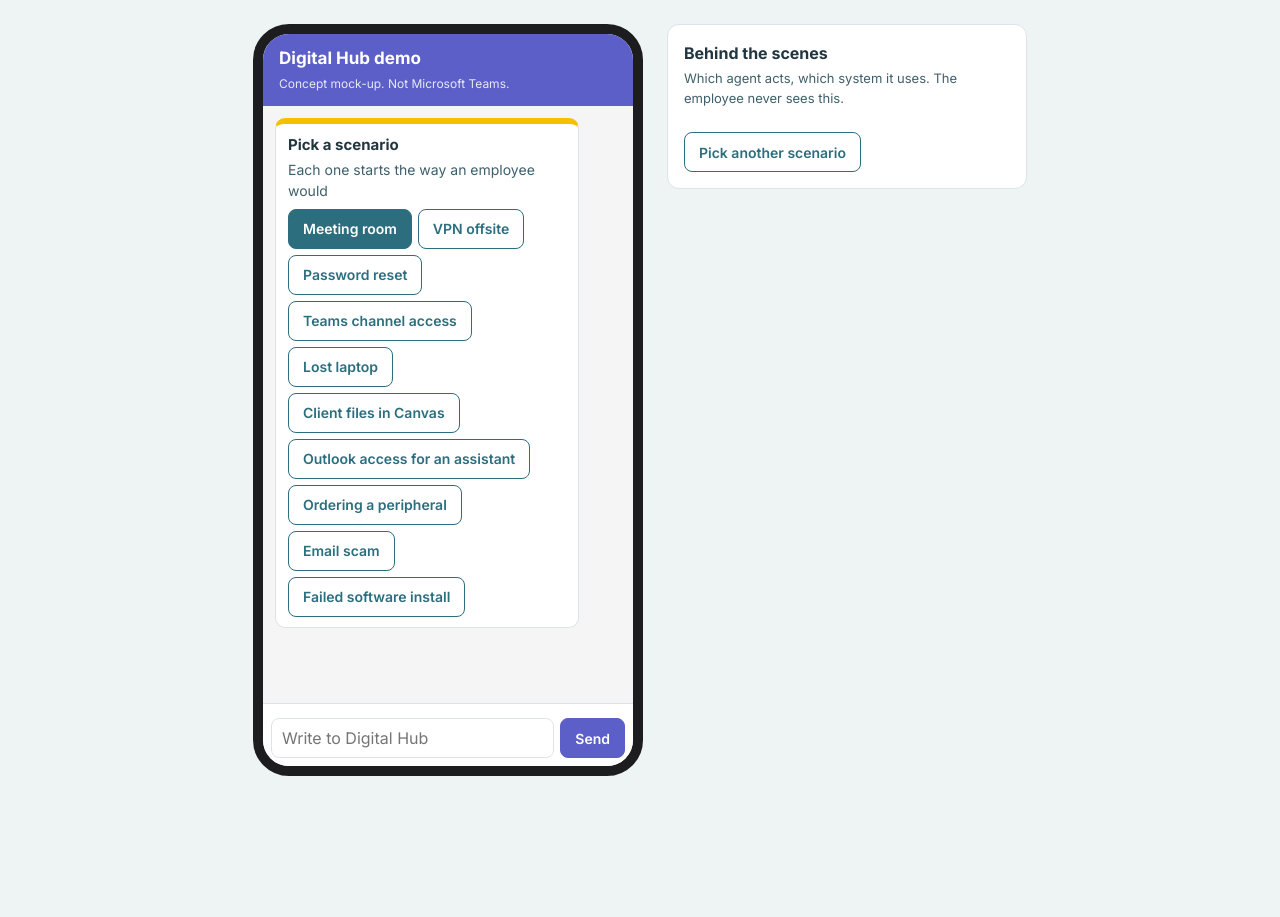
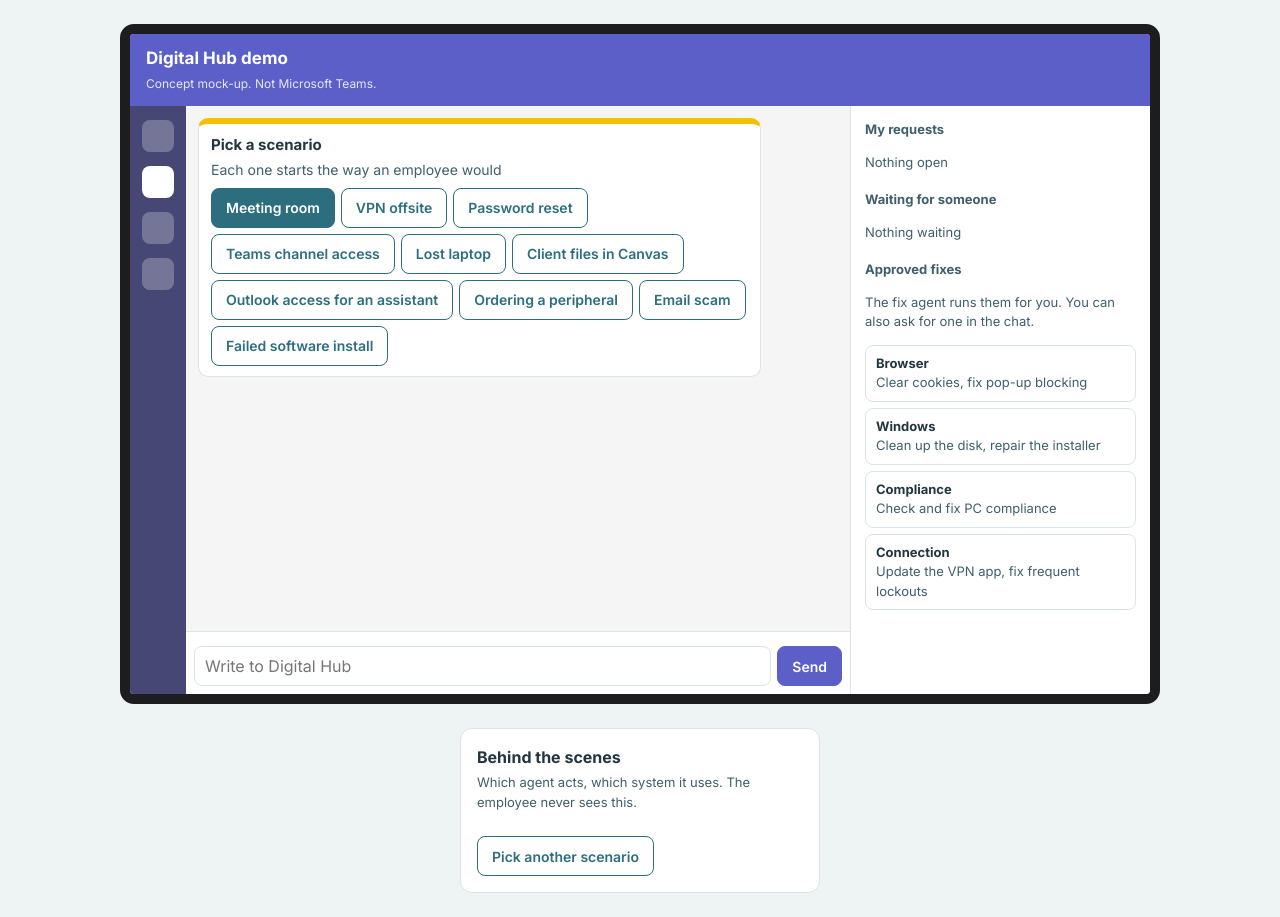
Before and after one commit to liza-bam/dh2026, a plain HTML site: page app/index.html in a window 1280 px wide. Before the commit the page ends 800 px from the top, so only its background shows below. Drawn offline with Linux system fonts and the light colour scheme.

Commit message:
Desktop demo: the frame follows the channel; widgets from the 2019 portal
Co-Authored-By: Claude Opus 5.5 <noreply@anthropic.com>
Claude-Session: https://claude.ai/code/session_015jbDQcJQcdJBHC3gG4CbPq

```diff
--- a/app/index.html
+++ b/app/index.html
@@ -11,7 +11,21 @@
 *{box-sizing:border-box;min-width:0}
 body{margin:0;background:#eef3f4;color:var(--ink);font:400 15px/1.5 Inter,sans-serif}
 .wrap{display:flex;gap:24px;justify-content:center;align-items:flex-start;padding:24px 12px;flex-wrap:wrap}
-.phone{width:390px;max-width:100%;height:780px;max-height:calc(100vh - 48px);display:flex;flex-direction:column;background:#f5f5f5;border:10px solid #1d1d1f;border-radius:36px;overflow:hidden}
+.device{display:flex;flex-direction:column;background:#f5f5f5;border:10px solid #1d1d1f;overflow:hidden;max-width:100%}
+.device.phone{width:390px;height:780px;max-height:calc(100vh - 48px);border-radius:36px}
+.device.desktop{width:1040px;height:680px;border-radius:14px}
+.body{flex:1;display:flex;min-height:0}
+.convo{flex:1;display:flex;flex-direction:column;min-height:0}
+.rail,.side{display:none}
+.desktop .rail{display:flex;flex-direction:column;gap:14px;width:56px;padding:14px 12px;background:#464775}
+.rail i{width:32px;height:32px;border-radius:8px;background:rgba(255,255,255,.25)}.rail i.on{background:#fff}
+/* Desktop side panel: the 2019 portal widgets, next to the chat */
+.desktop .side{display:block;width:300px;padding:14px;border-left:1px solid var(--hair);background:#fff;overflow-y:auto}
+.side h3{font-size:13px;margin:0 0 6px;color:var(--second)}
+.side section{margin-bottom:18px}
+.item{font-size:13px;padding:8px 10px;border:1px solid var(--hair);border-radius:8px;margin-bottom:6px}
+.item b{display:block}.item span{color:var(--second)}
+.empty{font-size:13px;color:var(--second)}
 .top{background:var(--frame);color:#fff;padding:12px 16px}
 .top b{display:block;font-size:17px}
 .top small{opacity:.85;font-size:12px}
@@ -51,12 +65,27 @@ button:disabled{opacity:.45;cursor:default}
 </head>
 <body>
 <div class="wrap">
-  <section class="phone" aria-label="Digital Hub chat">
+  <section class="device phone" id="frame" aria-label="Digital Hub chat">
     <header class="top"><b id="device">Digital Hub demo</b><small>Concept mock-up. Not Microsoft Teams.</small></header>
-    <div class="chat" id="chat" aria-live="polite"></div>
-    <div class="compose">
-      <div class="chips" id="chips"></div>
-      <form class="row" id="form"><input id="input" placeholder="Write to Digital Hub" autocomplete="off"><button>Send</button></form>
+    <div class="body">
+      <nav class="rail" aria-hidden="true"><i></i><i class="on"></i><i></i><i></i></nav>
+      <div class="convo">
+        <div class="chat" id="chat" aria-live="polite"></div>
+        <div class="compose">
+          <div class="chips" id="chips"></div>
+          <form class="row" id="form"><input id="input" placeholder="Write to Digital Hub" autocomplete="off"><button>Send</button></form>
+        </div>
+      </div>
+      <aside class="side">
+        <section><h3>My requests</h3><div id="reqs"><p class="empty">Nothing open</p></div></section>
+        <section><h3>Waiting for someone</h3><div id="waits"><p class="empty">Nothing waiting</p></div></section>
+        <section><h3>Approved fixes</h3><p class="empty">The fix agent runs them for you. You can also ask for one in the chat.</p>
+          <div class="item"><b>Browser</b><span>Clear cookies, fix pop-up blocking</span></div>
+          <div class="item"><b>Windows</b><span>Clean up the disk, repair the installer</span></div>
+          <div class="item"><b>Compliance</b><span>Check and fix PC compliance</span></div>
+          <div class="item"><b>Connection</b><span>Update the VPN app, fix frequent lockouts</span></div>
+        </section>
+      </aside>
     </div>
   </section>
   <aside class="log">
@@ -115,7 +144,27 @@ function send(text) {
   input.value = '';
   const r = onSend; onSend = null; r(text);
 }
-const device = text => { document.getElementById('device').textContent = text; };
+// The frame shows the device the conversation is on: phone, or laptop when the screen is wide enough
+function device(text) {
+  document.getElementById('device').textContent = text;
+  const desk = !text.includes('phone') && window.innerWidth >= 1100;
+  document.getElementById('frame').className = 'device ' + (desk ? 'desktop' : 'phone');
+}
+// Desktop widgets: open requests and what waits for someone else
+function widget(id, key, title, status) {
+  const box = document.getElementById(id);
+  box.querySelector('.empty')?.remove();
+  let it = box.querySelector(`[data-k="${key}"]`);
+  if (!it) { it = el('div', 'item'); it.dataset.k = key; it.append(el('b'), el('span')); box.append(it); }
+  it.querySelector('b').textContent = title;
+  it.querySelector('span').textContent = status;
+}
+const request = (title, status) => widget('reqs', title, title, status);
+function unwait(key) {
+  const box = document.getElementById('waits');
+  box.querySelector(`[data-k="${key}"]`)?.remove();
+  if (!box.children.length) box.append(el('p', 'empty', 'Nothing waiting'));
+}
 
 // Behind the scenes ----------------------------------------------------------------------
 function step(who, text, kind = 'agent') {
@@ -135,6 +184,7 @@ const m = {
     const a = await card('Order a device', item, lines, ['Order', 'Not now']);
     if (a === 'Not now') { await say('OK. The order is saved if you change your mind.'); return false; }
     step('SAP Ariba', `Order placed: ${item}`, 'system');
+    request(item, 'Ordered');
     return true;
   },
   async installSoftware(app) {
@@ -142,14 +192,17 @@ const m = {
     const a = await card('Install software', `${app} is approved for you`, ['About 5 minutes'], ['Install now', 'Later']);
     if (a === 'Later') { await say('OK. I will remind you in an hour.'); return false; }
     step('Intune', `Starts the ${app} install`, 'system');
+    request(app, 'Installing');
     await say(`Installing ${app}. I will tell you when it is ready.`);
     return true;
   },
   async getApproval(agent, who, what) {
     step(agent, `Asks ${who} in Teams: ${what}`);
     await card('Get approval', `Waiting for ${who}`, [what, 'I will tell you as soon as they answer']);
+    widget('waits', who, who, what);
     await wait(2500);
     step(who, 'Approves in Teams', 'system');
+    unwait(who);
   },
   async confirmRisky(title, lines, action) {
     for (;;) {
@@ -173,16 +226,19 @@ const m = {
   async handOver(who, lines, button) {
     step('Intake agent', 'Hands over: who, what happened, what was tried, the logs');
     step(who, 'Gets the handoff card. No need to ask again.', 'live');
+    request('Case with ' + who, 'In progress');
     await wait(800);
     note(`${who} joined the chat`);
     return card('Hand over to a person', `${who} joined`, lines, button ? [button] : [], { live: true });
   },
   async status(title, lines) {
+    request(title, lines[0]);
     await card('Status and updates', title, lines);
   },
   async feedback() {
     const a = await card('Feedback', 'How did we do?', [], ['Great', 'OK', 'Not good']);
     step('ServiceNow', `Case closed. Rating: ${a}`, 'system');
+    document.querySelectorAll('#reqs .item span').forEach(x => { if (['Installing', 'In progress'].includes(x.textContent)) x.textContent = 'Solved'; });
     await say('Thank you. The case is closed.');
   },
   async continueElsewhere(where) {
```
